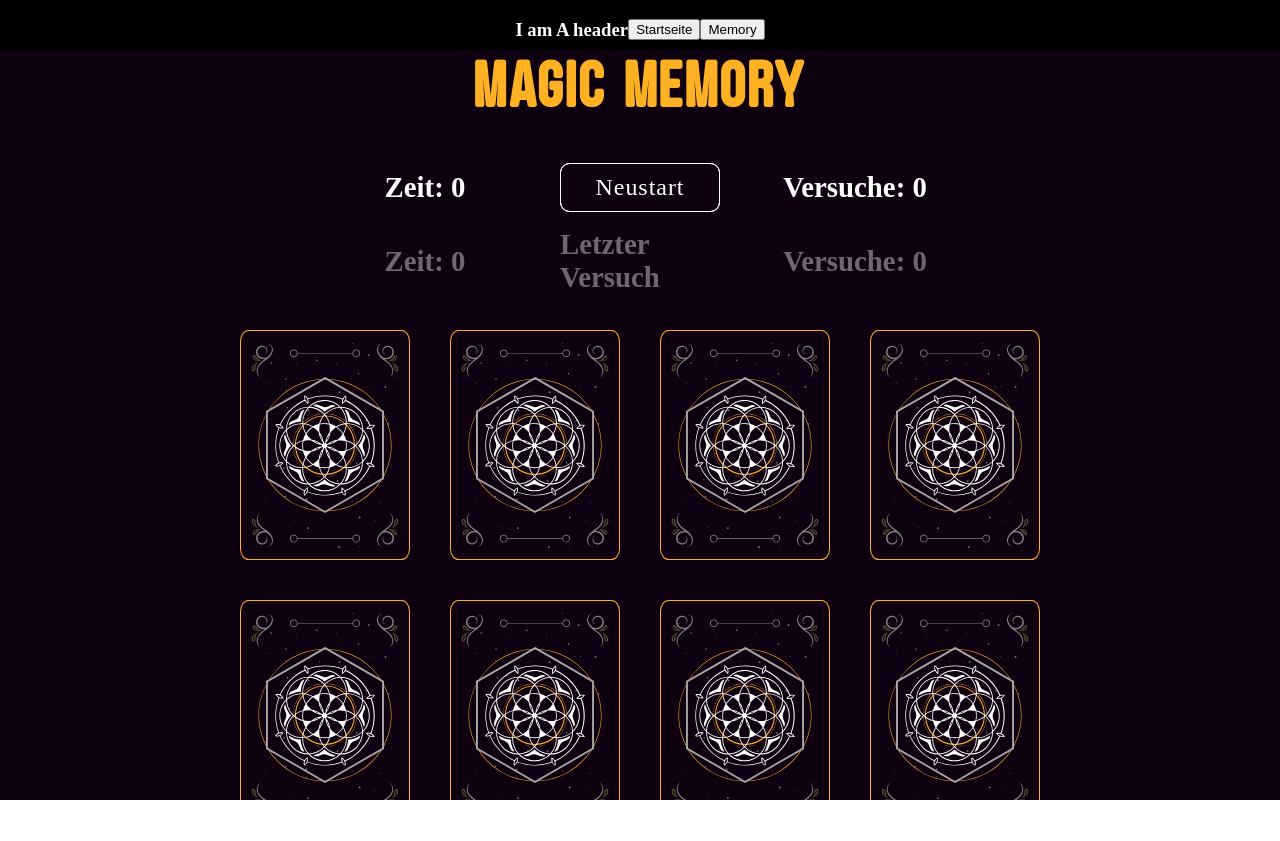
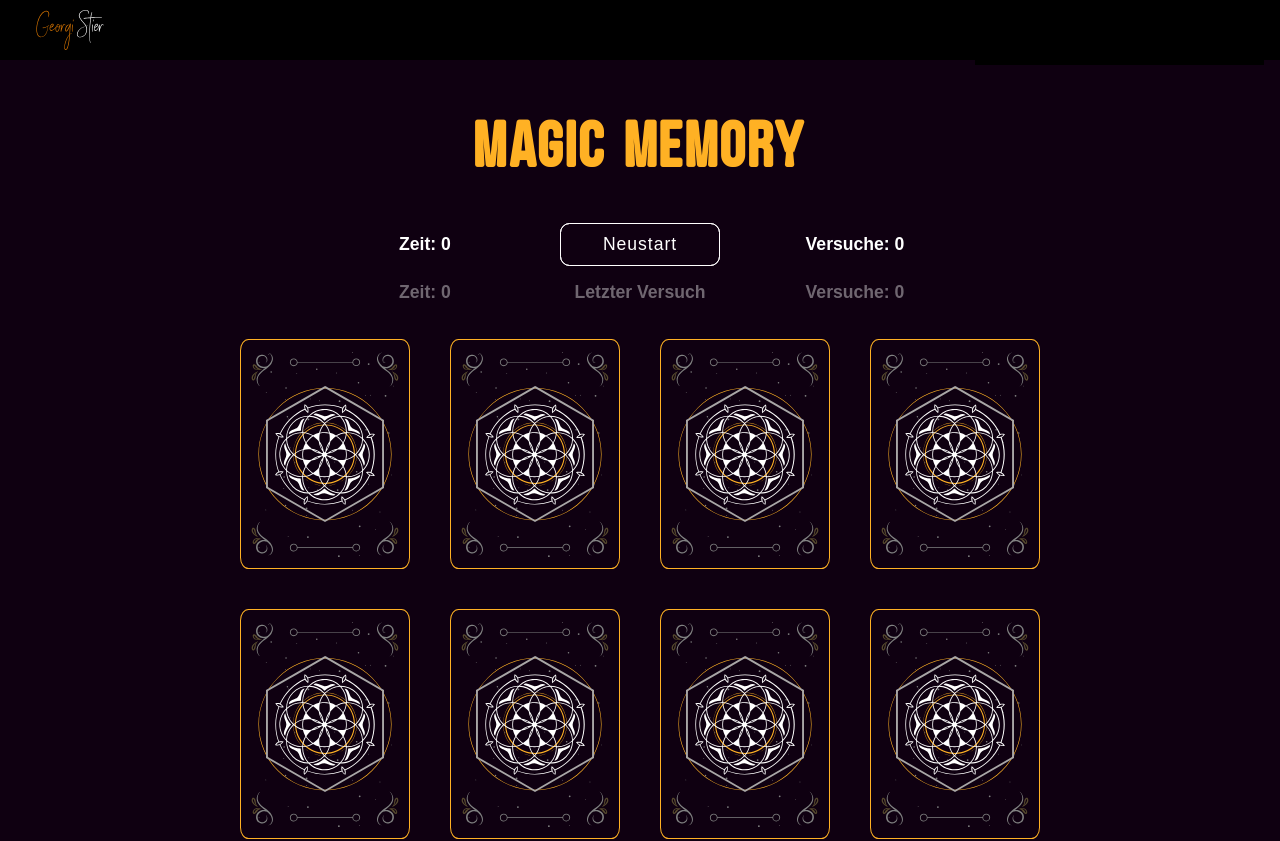
Before and after one commit to stier-dev/next.js-portfolio, a Next.js app: page / in a window 1280 px wide. Shown: the top 841 px of the page. Before the commit the page ends 800 px from the top, so only its background shows below. Built offline with nearby package versions, Linux system fonts and the light colour scheme; a web font is replaced by a local one.

Commit message:
navbar: created basic structure and design + changed secondairy font to Arial

```diff
--- a/components/Navbar.js
+++ /dev/null
@@ -1,23 +0,0 @@
-import style from "@/styles/components/Navbar.module.scss";
-// import Link from "next/link";
-import { Link } from "react-scroll";
-
-export default function Navbar() {
-  return (
-    <div className={style.navbarContainer}>
-      <h3>I am A header</h3>
-      <Link
-        to="heroSection"
-        spy={true}
-        smooth={true}
-        offset={-50}
-        duration={700}
-      >
-        <button>Startseite</button>
-      </Link>
-      <Link to="memory" spy={true} smooth={true} offset={-50} duration={700}>
-        <button>Memory</button>
-      </Link>
-    </div>
-  );
-}
--- /dev/null
+++ b/components/Navbar/NavItem.js
@@ -0,0 +1,17 @@
+import { Link } from "react-scroll";
+import style from "@/styles/components/Navbar.module.scss";
+
+export default function NavItem({ text, sectionId, active }) {
+  return (
+    <Link
+      className={style.link}
+      to={sectionId}
+      spy={true}
+      smooth={true}
+      offset={-50}
+      duration={700}
+    >
+      <a className={`${style.item} ${active ? style.active : ""}`}>{text}</a>
+    </Link>
+  );
+}
--- /dev/null
+++ b/components/Navbar/index.js
@@ -0,0 +1,53 @@
+import { Link } from "react-scroll";
+import Image from "next/image";
+import React, { useState } from "react";
+import NavItem from "@/components/Navbar/NavItem";
+import style from "@/styles/components/Navbar.module.scss";
+
+const menueObject = [
+  { text: "Portfolio", href: "/" },
+  { text: "Über mich", href: "/about" },
+  { text: "Kontakt", href: "/contact" },
+];
+const Navbar = () => {
+  const [navActive, setNavActive] = useState(null);
+  const [activeIdx, setActiveIdx] = useState(-1);
+
+  return (
+    <header className={style.navbarContainer}>
+      <nav className={`${style.nav}`}>
+        <Link
+          to="heroSection"
+          spy={true}
+          smooth={true}
+          offset={-50}
+          duration={700}
+        >
+          <div className={style.homeImgContainer}>
+            <Image layout="fill" src={"/img/navbar/GeorgiStierLogo.svg"} />
+          </div>
+        </Link>
+        <div onClick={() => setNavActive(!navActive)} className={style.menuBar}>
+          <div></div>
+          <div></div>
+          <div></div>
+        </div>
+        <div className={`${navActive ? style.active : ""} ${style.menuList}`}>
+          {menueObject.map((menu, idx) => (
+            <div
+              onClick={() => {
+                setActiveIdx(idx);
+                setNavActive(false);
+              }}
+              key={menu.text}
+            >
+              <NavItem active={activeIdx === idx} {...menu} />
+            </div>
+          ))}
+        </div>
+      </nav>
+    </header>
+  );
+};
+
+export default Navbar;
--- a/pages/memory.js
+++ b/pages/memory.js
@@ -1,7 +1,7 @@
 import MemoryGame from "@/components/memory/MemoryLogic.js";
 import SingleCard from "@/components/memory/SingleCard";
-import styles from "@/styles/components/Memory.module.scss";
-import btnStyles from "@/styles/components/buttons.module.scss";
+import style from "@/styles/components/Memory.module.scss";
+import btnStyle from "@/styles/components/buttons.module.scss";
 import winningText from "@/components/memory/winningText";
 
 export default function MemoryHtml() {
@@ -21,33 +21,33 @@ export default function MemoryHtml() {
   // * makes the winning screen visible or invisible
   const winningClass = () => {
     if (winningScreen) {
-      return styles.visibleWinningScreen;
+      return style.visibleWinningScreen;
     } else {
-      return styles.invisibleWinningScreen;
+      return style.invisibleWinningScreen;
     }
   };
   // * makes the memoryboard transarent
   // to avoid the Safari Bug where the rotation is visible
   const transparentClass = () => {
     if (winningScreen) {
-      return styles.transparent;
+      return style.transparent;
     } else {
-      return styles.visible;
+      return style.visible;
     }
   };
   // * in case of winnig: show Winning Screen
   return (
-    <div id="memory" className={styles.mainContainer}>
-      <div className={`${winningClass()} ${styles.winningScreen}`}>
-        <div className={styles.winningContent}>
-          <h1 className={styles.winningHeadline}>
+    <div id="memory" className={style.mainContainer}>
+      <div className={`${winningClass()} ${style.winningScreen}`}>
+        <div className={style.winningContent}>
+          <h1 className={style.winningHeadline}>
             {
               winningText(neededTime, attempts, previousTime, previousAttempts)
                 .headline
             }
           </h1>
-          <div className={styles.winningSubContainer}>
-            <h1 className={styles.winningSub}>
+          <div className={style.winningSubContainer}>
+            <h1 className={style.winningSub}>
               {
                 winningText(
                   neededTime,
@@ -61,43 +61,53 @@ export default function MemoryHtml() {
 
           <button
             onClick={playAgain}
-            className={`${btnStyles.transparentBtn} ${styles.gleichNochmalBtn}`}
+            className={`${btnStyle.transparentBtn} ${style.gleichNochmalBtn}`}
           >
             Gleich Nochmal
           </button>
         </div>
       </div>
-      <div className={`${styles.textAndGameContainer} ${transparentClass()}`}>
+      <div className={`${style.textAndGameContainer} ${transparentClass()}`}>
         <audio id="cardFlipSound" src="/sounds/card_flip.mp3"></audio>
         <audio id="cardFlipSound2" src="/sounds/card_flip.mp3"></audio>
-        <div className={styles.textContainer}>
-          <div className={styles.headlineContainer}>
-            <h1 className={styles.memoryHeadline}>Magic Memory</h1>
+        <div className={style.textContainer}>
+          <div className={style.headlineContainer}>
+            <h1 className={style.memoryHeadline}>Magic Memory</h1>
           </div>
-          <div className={styles.statsContainer}>
-            <h3 className={styles.stats}>Zeit: {neededTime}</h3>
+          <div className={style.statsContainer}>
+            <h3 className={`${style.stats} ${style.statsFont}`}>
+              Zeit: {neededTime}
+            </h3>
             <button
               onClick={resetBtn}
-              className={`${styles.resetBtn} ${btnStyles.transparentBtn}`}
+              className={`${style.resetBtn}  ${style.statsFont}  ${btnStyle.transparentBtn}`}
             >
               Neustart
             </button>
-            <h3 className={styles.stats}>Versuche: {attempts}</h3>
+            <h3 className={`${style.stats} ${style.statsFont}`}>
+              Versuche: {attempts}
+            </h3>
           </div>
-          <div className={styles.statsContainer}>
-            <h3 className={`${styles.stats} ${styles.prevStats}`}>
+          <div className={style.statsContainer}>
+            <h3
+              className={`${style.stats}  ${style.statsFont}  ${style.prevStats}`}
+            >
               Zeit: {previousTime}
             </h3>
-            <h3 className={`${styles.stats} ${styles.prevHeadline}`}>
+            <h3
+              className={`${style.stats}  ${style.statsFont}  ${style.prevHeadline}`}
+            >
               Letzter Versuch
             </h3>
-            <h3 className={`${styles.stats} ${styles.prevStats}`}>
+            <h3
+              className={`${style.stats}  ${style.statsFont}  ${style.prevStats}`}
+            >
               Versuche: {previousAttempts}
             </h3>
           </div>
         </div>
-        <div className={styles.memoryContainer}>
-          <div className={styles.allCards}>
+        <div className={style.memoryContainer}>
+          <div className={style.allCards}>
             {cards.map(({ url, closed, id, guessed }) => {
               return (
                 <SingleCard
--- a/styles/components/Memory.module.scss
+++ b/styles/components/Memory.module.scss
@@ -60,12 +60,15 @@
 }
 
 .stats {
-  font-family: $hand-written;
+  // font-family: $hand-written;
   display: flex;
   justify-content: center;
   width: 30%;
   margin: 0;
-  font-size: 1.8rem;
+}
+
+.statsFont {
+  font-size: 1.1rem;
 }
 
 .prevStats {
@@ -197,12 +200,12 @@
     width: 9rem;
   }
   .resetBtn {
-    height: 3rem;
-    width: 9rem;
+    height: 2.5rem;
+    width: 8rem;
   }
 
-  .stats {
-    font-size: 1.5rem;
+  .statsFont {
+    font-size: 0.85rem;
   }
   .textAndGameContainer {
     max-width: 450px;
@@ -224,15 +227,14 @@
     letter-spacing: 0.15rem;
     font-size: 2.5rem;
   }
-  .stats {
-    font-size: 1.2rem;
+  .statsFont {
+    font-size: 0.7rem;
   }
   .prevHeadline {
     width: 8rem;
   }
   .resetBtn {
-    font-size: 1.2rem !important;
-    width: 8rem;
+    width: 7rem;
   }
   .textAndGameContainer {
     max-width: 450px;
--- a/styles/components/Navbar.module.scss
+++ b/styles/components/Navbar.module.scss
@@ -1,15 +1,134 @@
+// .navbarContainer {
+//   position: fixed;
+//   top: 0;
+//   display: flex;
+//   flex-wrap: wrap;
+//   justify-content: center;
+//   align-items: center;
+//   margin: 0;
+//   padding: 0;
+//   color: white;
+//   height: 50px;
+//   width: 100vw;
+//   background-color: rgba(0, 0, 0, 0.95);
+//   z-index: 100;
+// }
+// .homeImgContainer {
+//   position: absolute;
+//   top: 10px;
+//   left: 30px;
+//   width: 5rem;
+//   height: 40px;
+//   cursor: pointer;
+// }
+// .homeImg {
+//   // position: relative;
+// }
+
+// was *
+// .navbarContainer {
+//   margin: 0;
+//   padding: 0;
+//   outline: none;
+//   box-sizing: border-box;
+// }
+// was a
+// .link {
+//   text-decoration: none;
+//   color: inherit;
+// }
 .navbarContainer {
+  position: sticky;
+  z-index: 30;
+  top: 0;
+}
+.nav {
+  display: flex;
+  padding: 16px;
+  height: 60px;
+  background-color: black;
+  justify-content: space-between;
+  align-items: center;
+}
+.menuBar {
+  display: flex;
+  flex-direction: column;
+  row-gap: 6px;
+  cursor: pointer;
+}
+
+.homeImgContainer {
+  position: absolute;
+  top: 10px;
+  left: 30px;
+  width: 5rem;
+  height: 40px;
+  cursor: pointer;
+}
+
+.menuBar div {
+  width: 40px;
+  height: 4px;
+  background-color: white;
+  border-radius: 2px;
+}
+.menuList {
+  display: flex;
+  flex-direction: column;
   position: fixed;
-  top: 0;
+  top: 60px;
+  width: 288px;
+  row-gap: 24px;
+  right: -288px;
+  padding: 24px 16px;
+  transition: all 0.2s;
+  min-height: calc(100vh - 60px);
+  background-color: black;
+}
+.menuList.active {
+  right: 0;
+}
+.link {
+  font-size: 18px;
+  position: relative;
+  transition: all 0.2s;
+  cursor: pointer;
+}
+
+.link:active {
+  // ! cool click animation here!
+}
+
+.center {
+  min-height: 600px;
   display: flex;
-  flex-wrap: wrap;
   justify-content: center;
   align-items: center;
-  margin: 0;
-  padding: 0;
-  color: white;
-  height: 50px;
-  width: 100vw;
-  background-color: rgba(0, 0, 0, 0.95);
-  z-index: 100;
 }
+.link::before {
+  content: "";
+  position: absolute;
+  width: 0%;
+  height: 2px;
+  bottom: -16px;
+  left: 0;
+  background-color: white;
+  transition: all 0.2s;
+}
+
+.link:hover:before {
+  width: 100%;
+}
+@media screen and (min-width: 768px) {
+  .menuBar {
+    display: none;
+  }
+  .menuList {
+    position: unset;
+    flex-direction: row;
+    min-height: fit-content;
+    width: fit-content;
+    column-gap: 24px;
+    align-items: center;
+  }
+}
--- a/styles/components/buttons.module.scss
+++ b/styles/components/buttons.module.scss
@@ -3,8 +3,8 @@
 
 .transparentBtn {
   color: white;
-  font-family: $hand-written;
-  font-size: 1.5rem;
+  // font-family: $hand-written;
+  // font-size: 1.5rem;
   padding: 0.7rem 2rem;
   background: none;
   border: none;
--- a/styles/globals.scss
+++ b/styles/globals.scss
@@ -4,8 +4,8 @@ body {
   height: 100%;
   margin: 0px;
   padding: 0px;
-  overflow-x: hidden;
   position: absolute;
+  font-family: Arial, Helvetica, sans-serif;
 }
 
 footer {
@@ -26,7 +26,7 @@ a {
 * {
   box-sizing: border-box;
 }
-/*
+
 @media (prefers-color-scheme: dark) {
   html {
     color-scheme: dark;
@@ -35,4 +35,4 @@ a {
     color: white;
     background: black;
   }
-} */
+}
```
Also changed, not shown: public/img/navbar/GeorgiStierLogo.svg (added).
